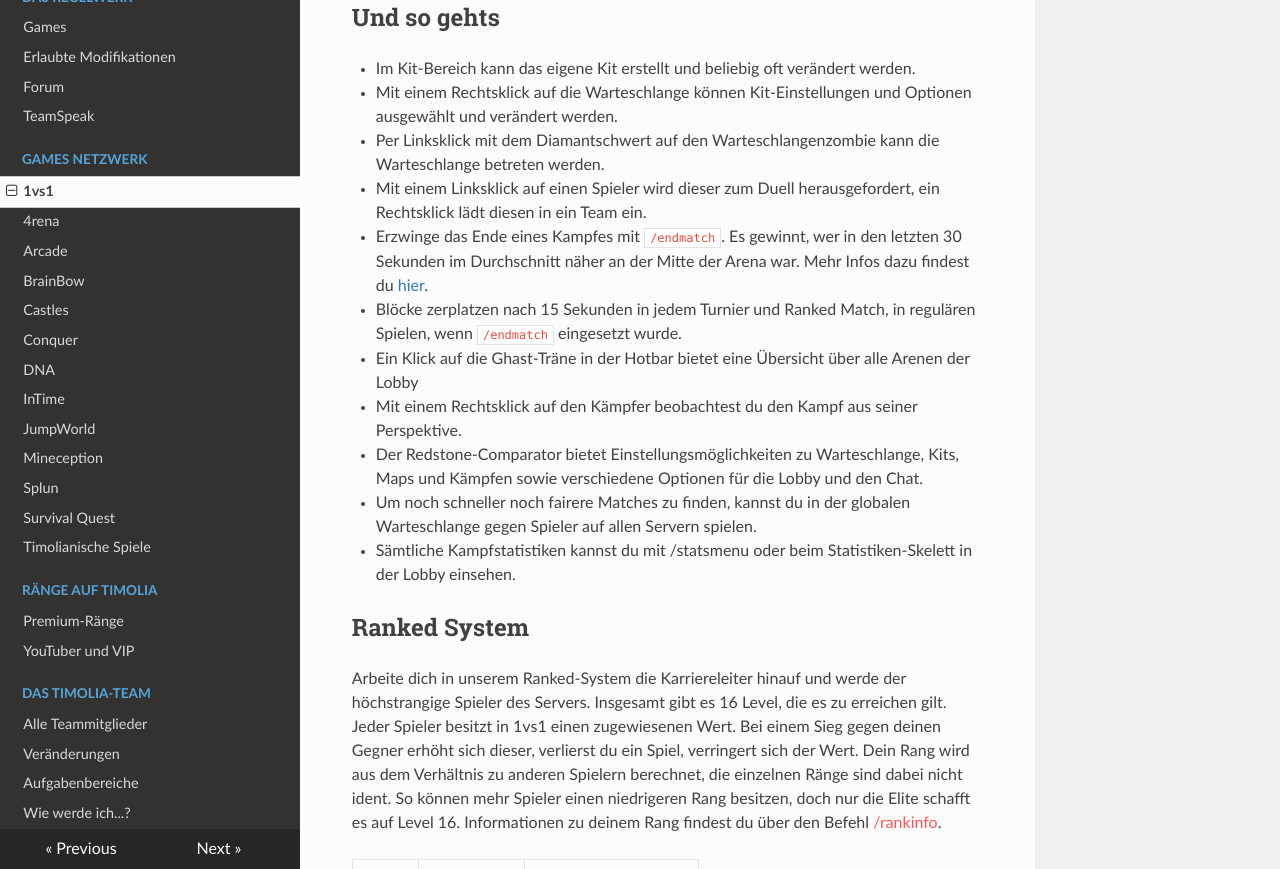
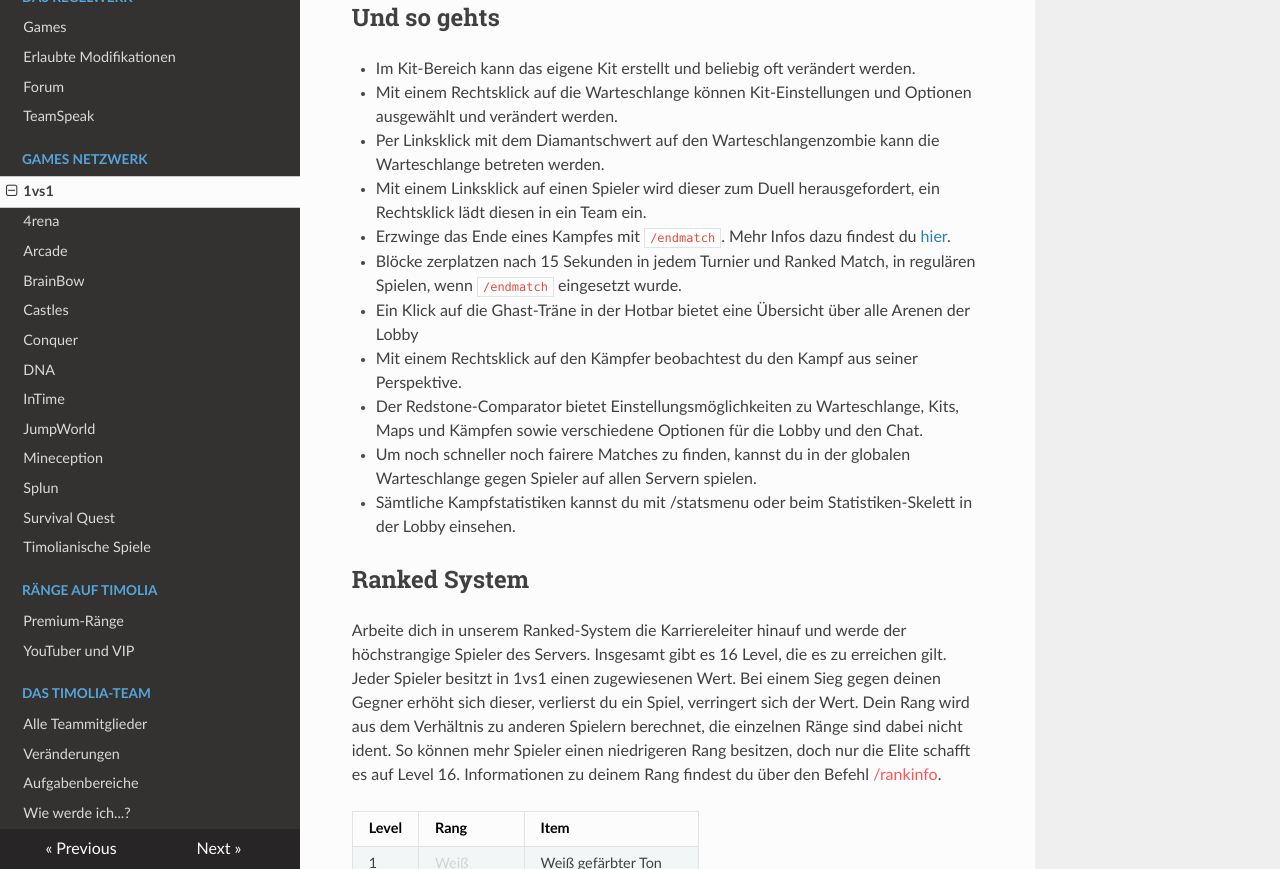
Before and after one commit to TimoliaDE/HowTo, an MkDocs documentation site: the page built from docs/games/1vs1.md, in a window 1280 px wide and 900 px high, scrolled down 801 px, cut to the strip 31-900 px from the top of the window. Built offline with MkDocs 1.6.1, drawn with Linux system fonts in a browser that asks for light colours; nearby versions of some CDN libraries; old or Windows-style settings are respelled for this version of MkDocs.

Commit message:
Update 1vs1.md

```diff
--- a/docs/games/1vs1.md
+++ b/docs/games/1vs1.md
@@ -18,7 +18,7 @@ Fordere andere Spieler oder Teams heraus oder nimm an einem Turnier teil und bew
 - Mit einem Rechtsklick auf die Warteschlange können Kit-Einstellungen und Optionen ausgewählt und verändert werden.
 - Per Linksklick mit dem Diamantschwert auf den Warteschlangenzombie kann die Warteschlange betreten werden.
 - Mit einem Linksklick auf einen Spieler wird dieser zum Duell herausgefordert, ein Rechtsklick lädt diesen in ein Team ein.
-- Erzwinge das Ende eines Kampfes mit `/endmatch`. Es gewinnt, wer in den letzten 30 Sekunden im Durchschnitt näher an der Mitte der Arena war. Mehr Infos dazu findest du [hier](#endmatch).
+- Erzwinge das Ende eines Kampfes mit `/endmatch`. Mehr Infos dazu findest du [hier](#endmatch).
 - Blöcke zerplatzen nach 15 Sekunden in jedem Turnier und Ranked Match, in regulären Spielen, wenn `/endmatch` eingesetzt wurde.
 - Ein Klick auf die Ghast-Träne in der Hotbar bietet eine Übersicht über alle Arenen der Lobby
 - Mit einem Rechtsklick auf den Kämpfer beobachtest du den Kampf aus seiner Perspektive.
```
